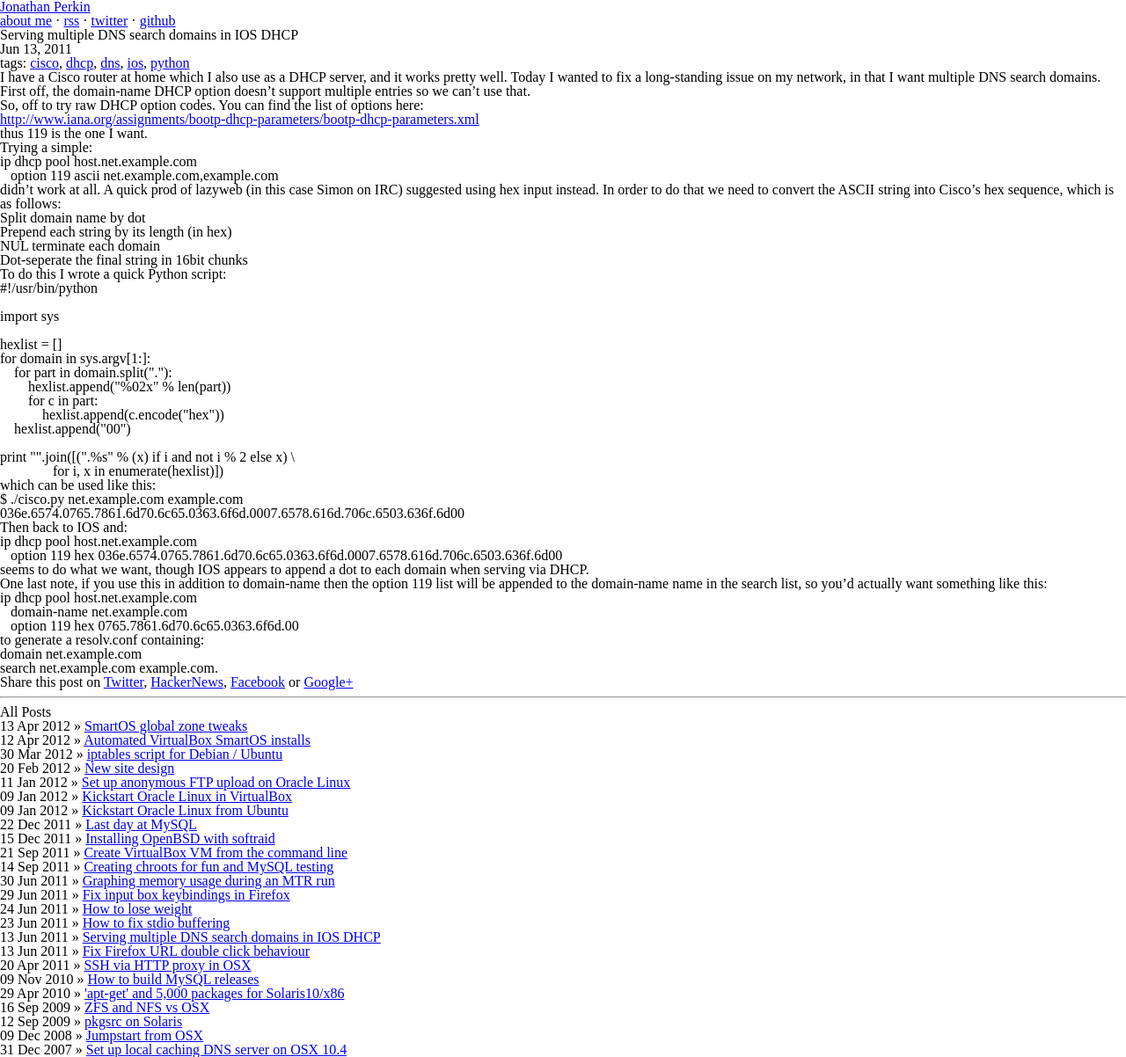
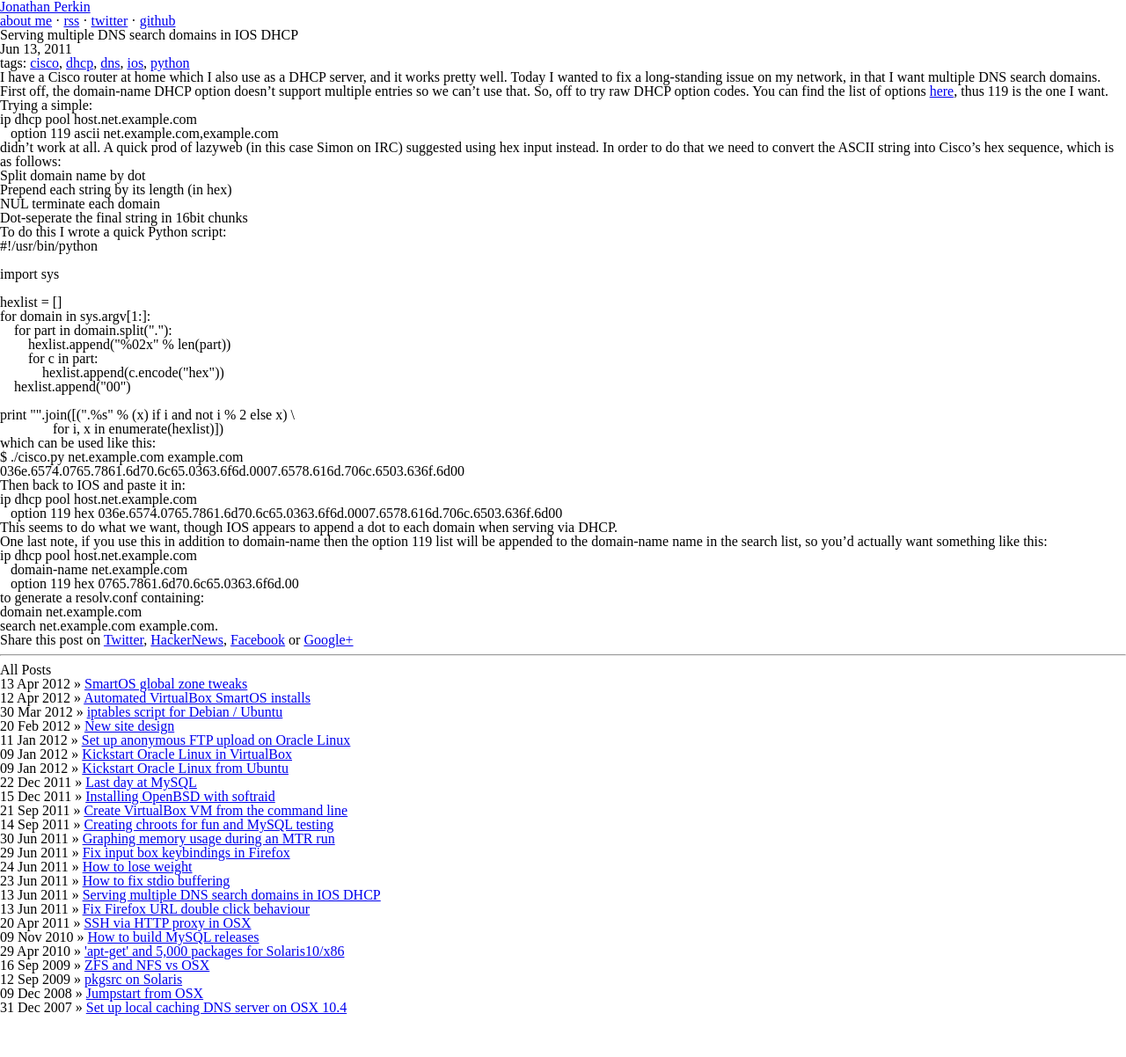
Before and after one commit to jperkin/www.perkin.org.uk, a Jekyll site: the page built from _posts/2011-06-13-serving-multiple-dns-search-domains-in-ios-dhcp.markdown, in a window 1280 px wide. Shown: the whole page at 88% size. Built offline with Jekyll 4.4.1, drawn with Linux system fonts in a browser that asks for light colours; after the commit the page ends 1154 px from its top, so only the background shows below that.

Commit message:
Tweak formatting.

```diff
--- a/_posts/2011-06-13-serving-multiple-dns-search-domains-in-ios-dhcp.markdown
+++ b/_posts/2011-06-13-serving-multiple-dns-search-domains-in-ios-dhcp.markdown
@@ -9,12 +9,9 @@ pretty well.  Today I wanted to fix a long-standing issue on my network, in
 that I want multiple DNS search domains.
 
 First off, the domain-name DHCP option doesn't support multiple entries so we
-can't use that.
-
-So, off to try raw DHCP option codes. You can find the list of options here:
-
-<http://www.iana.org/assignments/bootp-dhcp-parameters/bootp-dhcp-parameters.xml>
-
+can't use that.  So, off to try raw DHCP option codes.  You can find the list
+of options
+[here](http://www.iana.org/assignments/bootp-dhcp-parameters/bootp-dhcp-parameters.xml),
 thus 119 is the one I want.
 
 Trying a simple:
@@ -59,15 +56,15 @@ $ ./cisco.py net.example.com example.com
 036e.6574.0765.7861.6d70.6c65.0363.6f6d.0007.6578.616d.706c.6503.636f.6d00
 {% endhighlight %}
 
-Then back to IOS and:
+Then back to IOS and paste it in:
 
 {% highlight text %}
 ip dhcp pool host.net.example.com
    option 119 hex 036e.6574.0765.7861.6d70.6c65.0363.6f6d.0007.6578.616d.706c.6503.636f.6d00
 {% endhighlight %}
 
-seems to do what we want, though IOS appears to append a dot to each domain
-when serving via DHCP.
+This seems to do what we want, though IOS appears to append a dot to each
+domain when serving via DHCP.
 
 One last note, if you use this in addition to domain-name then the option 119
 list will be appended to the domain-name name in the search list, so you'd
```
